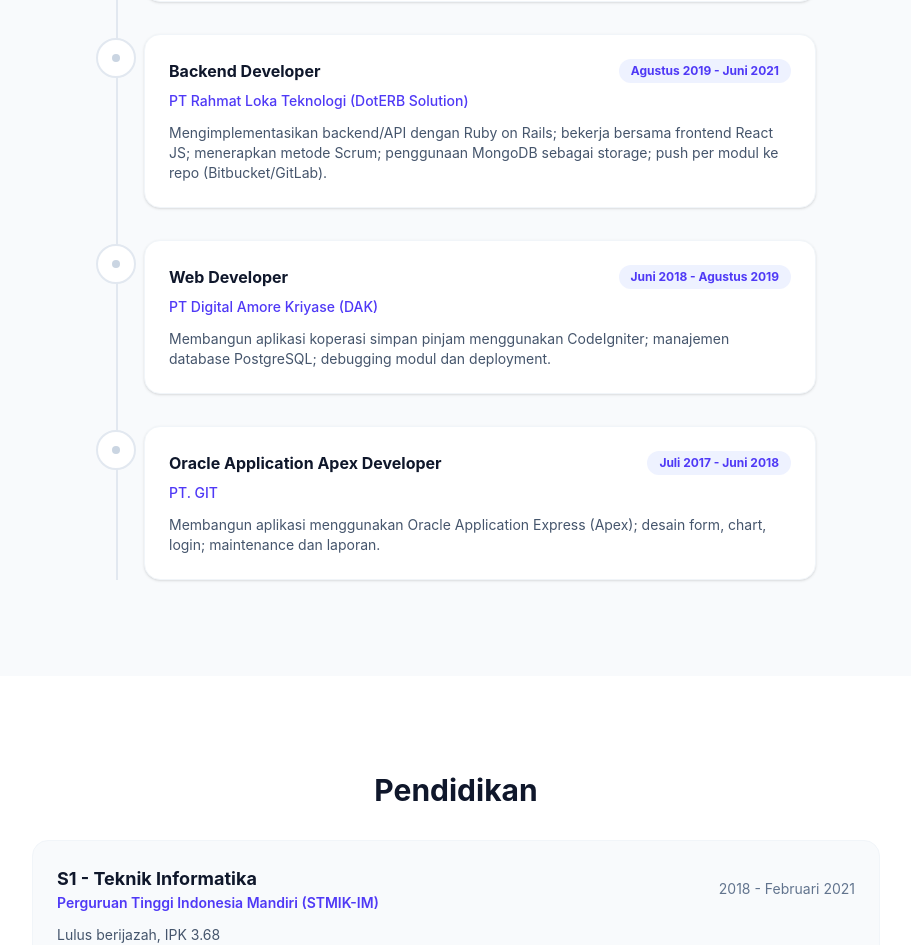
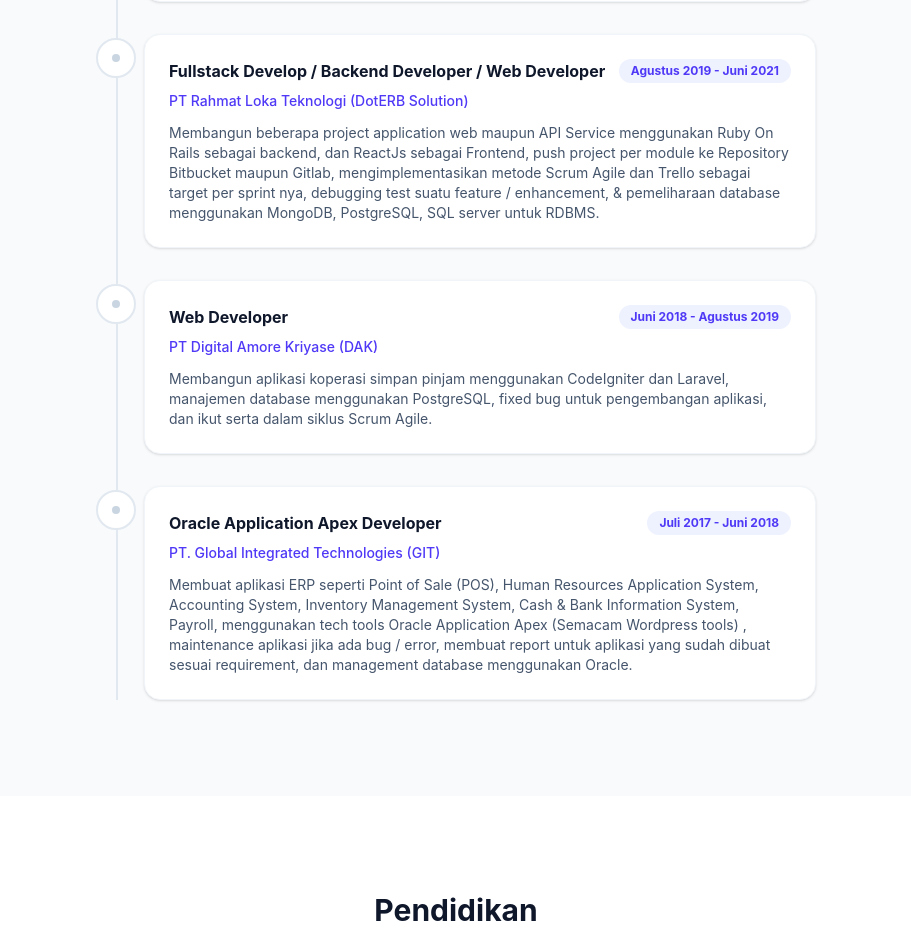
Before and after one commit to NanaSuryana22/MyPortfolio, a React (Vite) app: page / in a window 1280 px wide. Shown: the part 1949-2894 px from the top of the page, without its empty margins (184-1095 px from the left). Built offline with nearby package versions, Linux system fonts and the light colour scheme.

Commit message:
Update Work Experience & Education

```diff
--- a/src/App.jsx
+++ b/src/App.jsx
@@ -90,22 +90,22 @@
           desc: "Membangun API service untuk aplikasi mobile BeezzGroup menggunakan Ruby on Rails dan juga maintenance dan melakukan beberapa enhancement di aplikasi mobile menggunakan tech tools React Native. Maintenance backoffice application (Web admin Marketplace yang dibangun), manajemen database (PostgreSQL dan MongoDB (NoSQL)) deployment dan pemeliharaan server (Digital Ocean), version control di GitLab.",
         },
         {
-          role: "Backend Developer",
+          role: "Fullstack Develop / Backend Developer / Web Developer",
           company: "PT Rahmat Loka Teknologi (DotERB Solution)",
           period: "Agustus 2019 - Juni 2021",
-          desc: "Mengimplementasikan backend/API dengan Ruby on Rails; bekerja bersama frontend React JS; menerapkan metode Scrum; penggunaan MongoDB sebagai storage; push per modul ke repo (Bitbucket/GitLab).",
+          desc: "Membangun beberapa project application web maupun API Service menggunakan Ruby On Rails sebagai backend, dan ReactJs sebagai Frontend, push project per module ke Repository Bitbucket maupun Gitlab, mengimplementasikan metode Scrum Agile dan Trello sebagai target per sprint nya, debugging test suatu feature / enhancement, & pemeliharaan database menggunakan MongoDB, PostgreSQL, SQL server untuk RDBMS.",
         },
         {
           role: "Web Developer",
           company: "PT Digital Amore Kriyase (DAK)",
           period: "Juni 2018 - Agustus 2019",
-          desc: "Membangun aplikasi koperasi simpan pinjam menggunakan CodeIgniter; manajemen database PostgreSQL; debugging modul dan deployment.",
+          desc: "Membangun aplikasi koperasi simpan pinjam menggunakan CodeIgniter dan Laravel, manajemen database menggunakan PostgreSQL, fixed bug untuk pengembangan aplikasi, dan ikut serta dalam siklus Scrum Agile.",
         },
         {
           role: "Oracle Application Apex Developer",
-          company: "PT. GIT",
+          company: "PT. Global Integrated Technologies (GIT)",
           period: "Juli 2017 - Juni 2018",
-          desc: "Membangun aplikasi menggunakan Oracle Application Express (Apex); desain form, chart, login; maintenance dan laporan.",
+          desc: "Membuat aplikasi ERP seperti Point of Sale (POS), Human Resources Application System, Accounting System,  Inventory Management System, Cash & Bank Information System, Payroll, menggunakan tech tools Oracle Application Apex (Semacam Wordpress tools) , maintenance aplikasi jika ada bug / error, membuat report untuk aplikasi yang sudah dibuat sesuai requirement, dan management database menggunakan Oracle.",
         },
       ],
 
@@ -117,8 +117,8 @@
         {
           degree: "S1 - Teknik Informatika",
           school: "Perguruan Tinggi Indonesia Mandiri (STMIK-IM)",
-          period: "2018 - Februari 2021",
-          note: "Lulus berijazah, IPK 3.68",
+          period: "2018 - 2021",
+          note: "IPK 3.68",
         },
         {
           degree: "SMK - Rekayasa Perangkat Lunak",
@@ -242,10 +242,22 @@
           desc: "Building API service for BeezzGroup mobile application using Ruby on Rails and also maintenance and doing some enhancement in mobile application using React Native tech tools. Maintenance backoffice application (Web admin Marketplace built), database management (PostgreSQL and MongoDB (NoSQL)) deployment and server maintenance (Digital Ocean), version control in GitLab.",
         },
         {
-          role: "Backend Developer",
+          role: "Fullstack Develop / Backend Developer / Web Developer",
           company: "PT Rahmat Loka Teknologi (DotERB Solution)",
           period: "August 2019 - June 2021",
-          desc: "Implemented backend/API with Ruby on Rails; worked with React JS frontend; used Scrum; MongoDB for storage.",
+          desc: "Building several web application projects and API Services using Ruby On Rails as the backend, and ReactJs as the Frontend, pushing projects per module to the Bitbucket and Gitlab Repositories, implementing the Scrum Agile and Trello methods as targets per sprint, debugging tests for a feature / enhancement, & database maintenance using MongoDB, PostgreSQL, SQL server for RDBMS.",
+        },
+        {
+          role: "Web Developer",
+          company: "PT Digital Amore Kriyase (DAK)",
+          period: "June 2018 - August 2019",
+          desc: "Building a savings and loan cooperative application using CodeIgniter and Laravel, database management using PostgreSQL, fixed bugs for application development, and participated in the Agile Scrum cycle.",
+        },
+        {
+          role: "Oracle Application Apex Developer",
+          company: "PT. Global Integrated Technologies (GIT)",
+          period: "July 2017 - June 2018",
+          desc: "Creating ERP applications such as Point of Sale (POS), Human Resources Application System, Accounting System, Inventory Management System, Cash & Bank Information System, Payroll, using Oracle Application Apex tech tools (a kind of Wordpress tools), application maintenance if there are bugs / errors, creating reports for applications that have been created according to requirements, and database management using Oracle.",
         },
       ],
 
@@ -255,8 +267,14 @@
         {
           degree: "B.Sc. Computer Science",
           school: "Perguruan Tinggi Indonesia Mandiri (STMIK-IM)",
-          period: "2018 - Feb 2021",
+          period: "2018 - 2021",
           note: "GPA 3.68",
+        },
+        {
+          degree: "Major Software Engineering (RPL)",
+          school: "Vocational High School Nusantara Raya",
+          period: "2011 - 2014",
+          note: "",
         },
       ],
 
```
